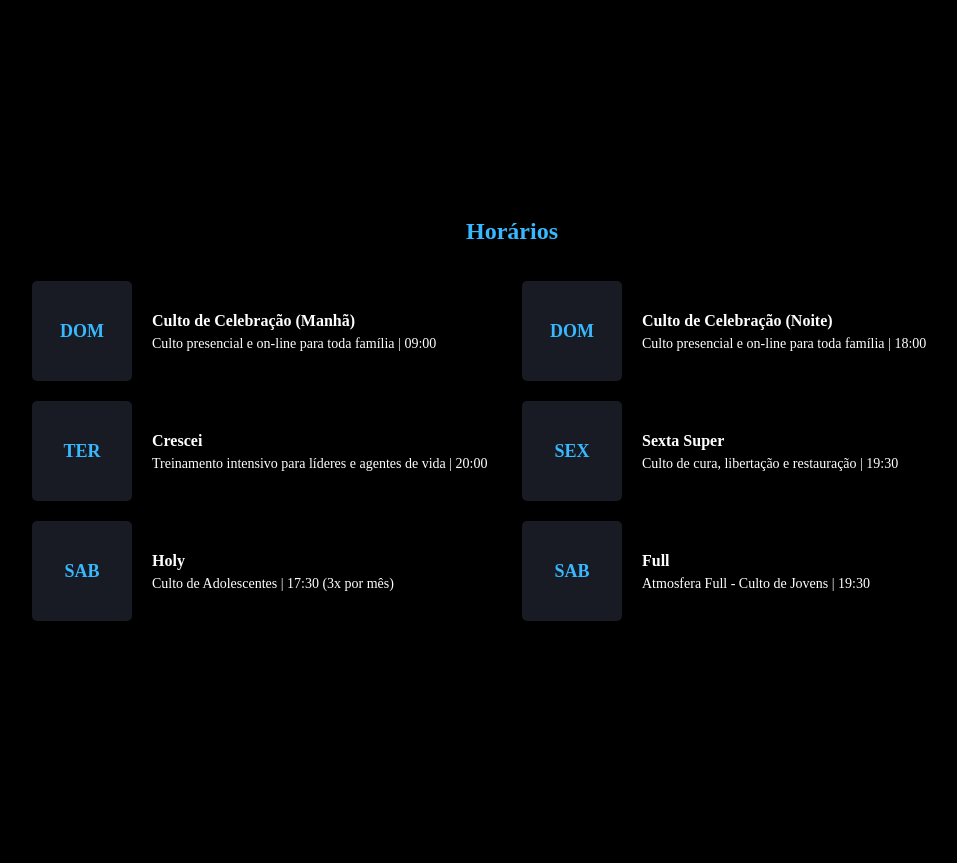
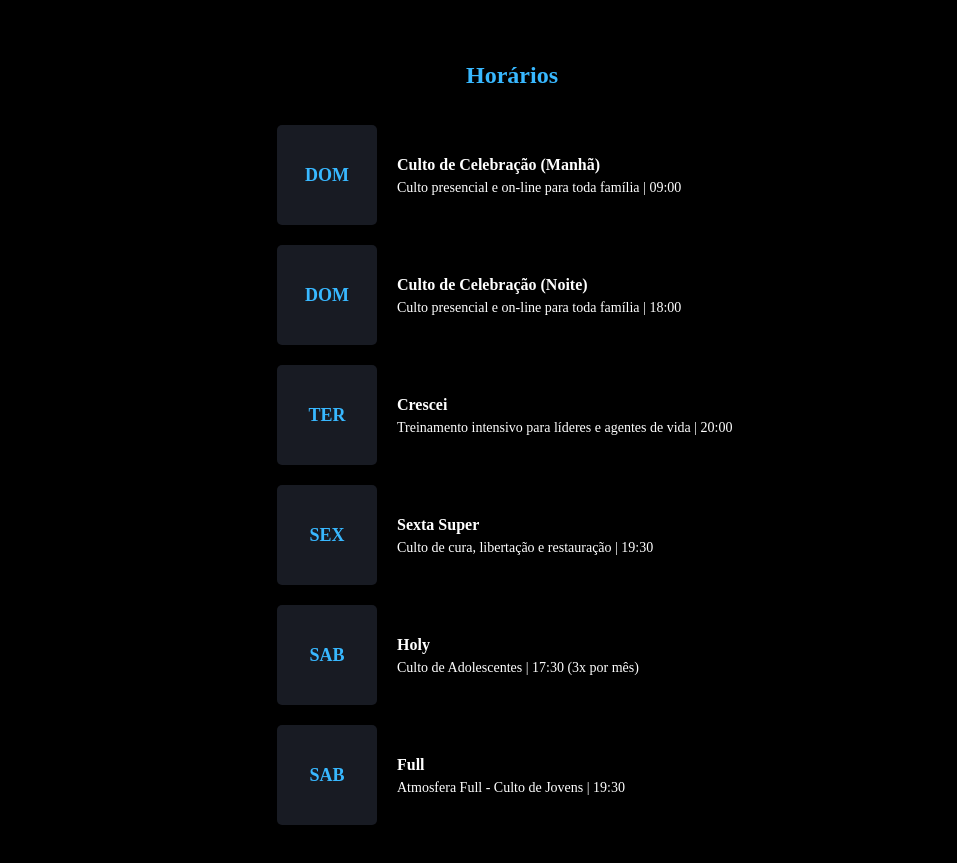
Before and after one commit to lcpsd/one-page-fonte-viva, a Next.js app: page / in a window 1280 px wide. Shown: the part 2940-3803 px from the top of the page, without its empty margins (128-1085 px from the left). Built offline with nearby package versions, Linux system fonts and the light colour scheme; no server answers.

Commit message:
simple grid fixed

```diff
--- a/src/components/sections/HoursSection.tsx
+++ b/src/components/sections/HoursSection.tsx
@@ -46,7 +46,7 @@ export function HoursSection(){
     return(
         <Section id="hours" h="100%" minH="90vh" w="100%" maxW="1500px" m="0 auto" direction="column" justify="center" align="center" px="20px">
           <Text fontSize="2xl" fontWeight="bold" color="blue.500" textAlign="center" mb="2rem">Horários</Text>
-          <SimpleGrid columns={{base: 2, '2xl': 3}} spacing={5} minH="300px">
+          <SimpleGrid columns={{base: 1, '2xl': 3}} spacing={5} minH="300px">
             {
               hours.map(hour => (
                 <HourCard hourData={hour} key={hour.id}/>
```
